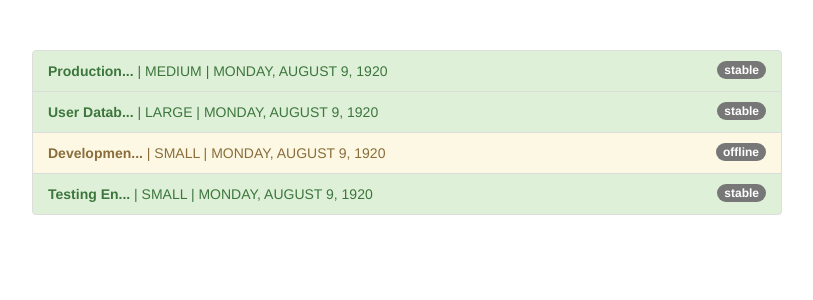
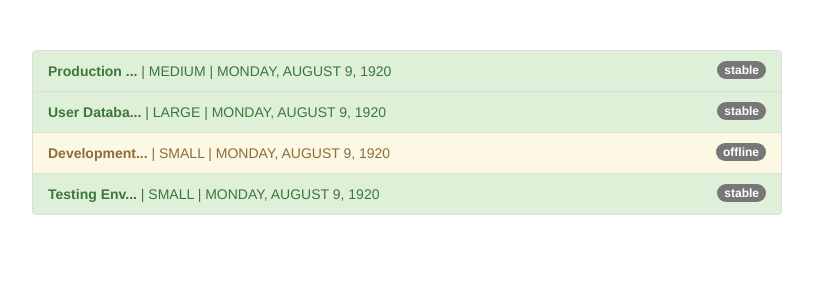
Before and after one commit to mspdl/angular-the_complete_guide_2022, an Angular app in the folder pipes-start/: page / in a window 1280 px wide. Shown: the top 300 px of the page, without its empty margins (233-1046 px from the left). Built offline with nearby package versions, Linux system fonts and the light colour scheme.

Commit message:
Section 17: Parametrizing a Custom Pipe

```diff
--- a/pipes-start/src/app/app.component.html
+++ b/pipes-start/src/app/app.component.html
@@ -10,9 +10,9 @@
           <span class="badge">
             {{ server.status }}
           </span>
-          <strong>{{ server.name | shorten }}</strong> |
+          <strong>{{ server.name | shorten: 11 }}</strong> |
           {{ server.instanceType | uppercase }} |
-          {{ server.started | date:'fullDate' | uppercase }}
+          {{ server.started | date: "fullDate" | uppercase }}
         </li>
       </ul>
     </div>
--- a/pipes-start/src/app/short.pipe.ts
+++ b/pipes-start/src/app/short.pipe.ts
@@ -4,10 +4,9 @@ import { Pipe, PipeTransform } from "@angular/core";
   name: "shorten",
 })
 export class ShortenPipe implements PipeTransform {
-  transform(value: any) {
-    if(value.length > 10){
-
-        return value.substr(0, 10) + "...";
+  transform(value: any, limit: number = 10) {
+    if (value.length > limit) {
+      return value.substr(0, limit) + "...";
     }
     return value;
   }
```
